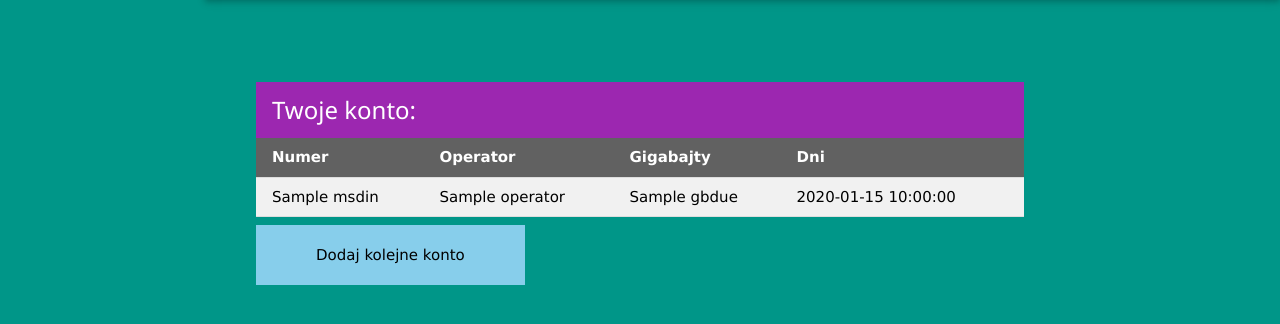
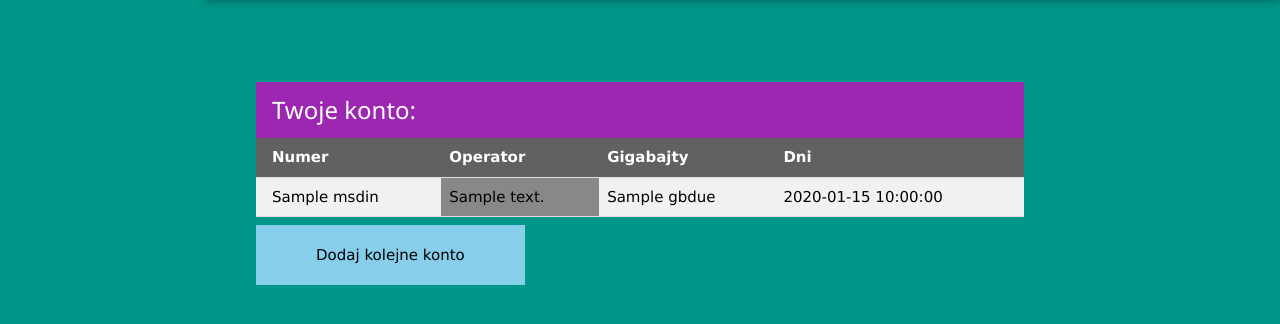
Before and after one commit to amateusz/mobile_data_left, a Flask app: template templates/services_list.html in a window 1280 px wide. Shown: the part 140-464 px from the top of the page. Run offline with Flask 2, Linux system fonts and the light colour scheme; the template is opened without the code that fills it: most values are stand-ins (such as "Sample title", 1, 10 or a date in 2020).

Commit message:
operators now can have their colors

```diff
--- a/business_logic.py
+++ b/business_logic.py
@@ -43,6 +43,7 @@ class Account:
         # self.username = username
         # self.password = password
         self.client = operator_client()
+        self.client.friendly_color = 'orange'
         self.country = 'pl'
         self.subAccounts = []
         # actual init
@@ -62,7 +63,7 @@ class Account:
         new_subAccount.set(AccountSub.GB, self.client.getGBamount())
         new_subAccount.set(AccountSub.DATE, self.client.getDueToDays())
         new_subAccount.set(AccountSub.NUMBER, self.client.number)
-        new_subAccount.set(AccountSub.OPERATOR, self.client.friendly_name)
+        new_subAccount.set(AccountSub.OPERATOR, {'text': self.client.friendly_name, 'color': self.client.friendly_color})
         self.subAccounts.append(new_subAccount)
 
     def details(self):
--- a/templates/services_list.html
+++ b/templates/services_list.html
@@ -30,7 +30,7 @@
                     {% for account in accounts %}
                         <tr>
                             <td>{{ account['msdin'] }}</td>
-                            <td>{{ account['operator'] }}</td>
+                            <td style="background-color: {{ account['operator'].color }}">{{ account['operator'].text }}</td>
                             <td>{{ account['GBdue'] }}</td>
                             <td>{{ account['dateDue'] }}</td>
                         </tr>
```
